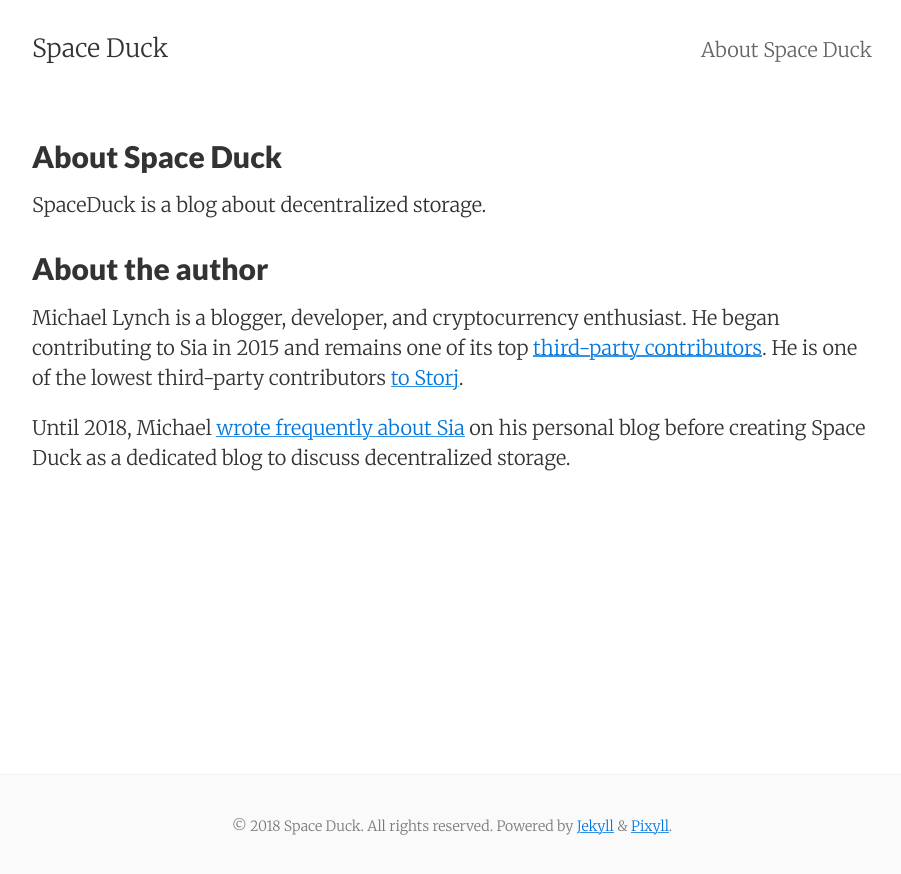
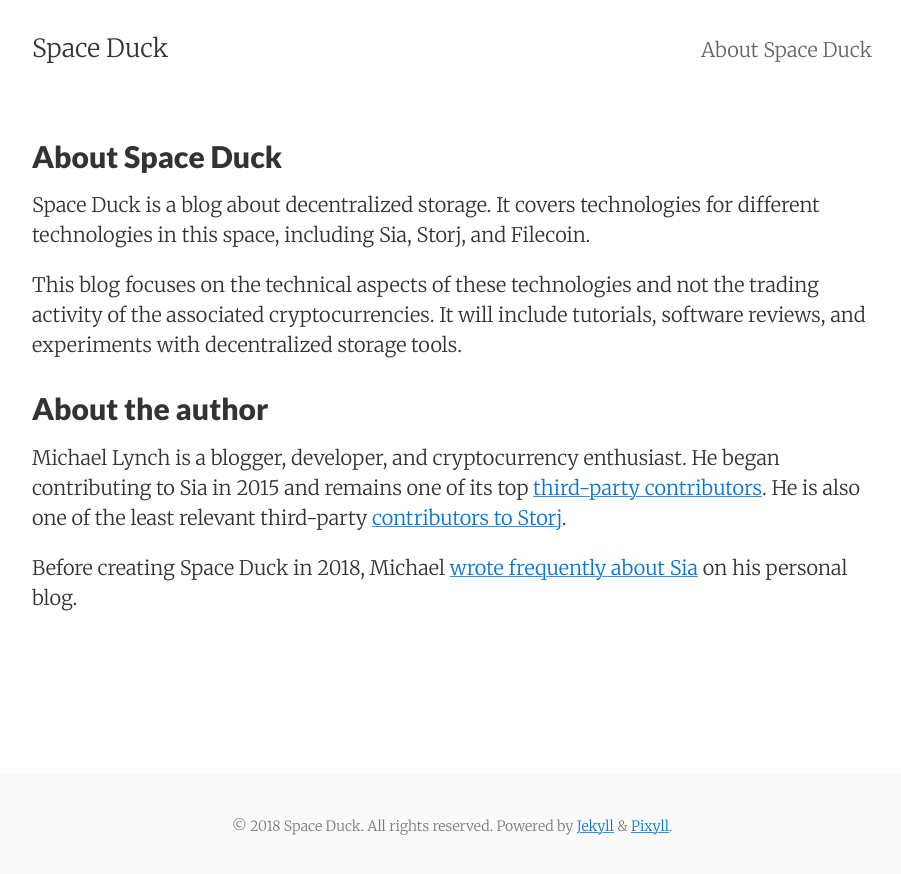
Before and after one commit to mtlynch/spaceduck, a Jekyll site: the page built from about.md, in a window 1280 px wide. Shown: the top 874 px of the page, without its empty margins (188-1089 px from the left). Built offline with Jekyll 4.4.1, drawn with Linux system fonts in a browser that asks for light colours.

Commit message:
Updating about page and README

```diff
--- a/about.md
+++ b/about.md
@@ -1,14 +1,16 @@
 ---
+title: About Space Duck
 layout: page
-title: About Space Duck
-permalink: /about/
+permalink: "/about/"
 tags: about
 ---
 
-SpaceDuck is a blog about decentralized storage.
+Space Duck is a blog about decentralized storage. It covers technologies for different technologies in this space, including Sia, Storj, and Filecoin.
+
+This blog focuses on the technical aspects of these technologies and not the trading activity of the associated cryptocurrencies. It will include tutorials, software reviews, and experiments with decentralized storage tools.
 
 ## About the author
 
-Michael Lynch is a blogger, developer, and cryptocurrency enthusiast. He began contributing to Sia in 2015 and remains one of its top [third-party contributors](https://github.com/NebulousLabs/Sia/graphs/contributors). He is one of the lowest third-party contributors [to Storj](https://github.com/StorjOld/dataserv-client/graphs/contributors).
+Michael Lynch is a blogger, developer, and cryptocurrency enthusiast. He began contributing to Sia in 2015 and remains one of its top [third-party contributors](https://github.com/NebulousLabs/Sia/graphs/contributors). He is also one of the least relevant third-party [contributors to Storj](https://github.com/StorjOld/dataserv-client/graphs/contributors).
 
-Until 2018, Michael [wrote frequently about Sia](https://mtlynch.io/tags/#sia) on his personal blog before creating Space Duck as a dedicated blog to discuss decentralized storage.
+Before creating Space Duck in 2018, Michael [wrote frequently about Sia](https://mtlynch.io/tags/#sia) on his personal blog.
```
Also changed, not shown: README.md.
